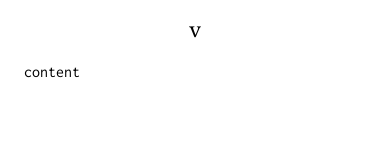
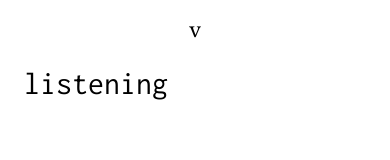
Before and after one commit to williamgturner/myblog, an Astro site: page /myblog/listening in a window 390 px wide. Built offline with nearby package versions, Linux system fonts and the light colour scheme; Astro itself is replaced by a stand-in of ours.

Commit message:
update about page responsiveness for md screen size

```diff
--- a/src/layouts/MainLayout.astro
+++ b/src/layouts/MainLayout.astro
@@ -7,7 +7,7 @@ import Head from "../components/Head.astro";
 <div class="flex flex-col lg:flex-row min-h-screen">
   <Navbar />
 
-  <main class="flex flex-col flex-grow mx-6 lg:mx-40 lg:my-5 overflow-y-auto">
+  <main class="flex flex-col flex-grow mx-6 lg:mx-20 lg:my-5 overflow-y-auto">
     <slot class="content" />
   </main>
 </div>
--- a/src/pages/about.astro
+++ b/src/pages/about.astro
@@ -4,7 +4,7 @@ import Layout from "../layouts/MainLayout.astro";
 
 <Layout>
   <h1>will turner</h1>
-  <div class="flex flex-col-reverse lg:flex-row">
+  <div class="flex flex-col-reverse md:flex-row">
     <p>
       hi, I'm Will — a student passionate about building unique and useful
       full-stack applications. I'm currently in my final year studying Computer
@@ -15,7 +15,7 @@ import Layout from "../layouts/MainLayout.astro";
     <img
       src="/myblog/images/aboutPic.JPG"
       alt="Will turner sitting, wearing a suit"
-      class="mb-5 lg:mb-1 lg:ms-5 w-[50%] lg:w-full lg:justify-self-start rounded-4xl rounded-b-sm"
+      class="mb-5 lg:mb-1 lg:ms-5 w-[50%] md:w-full lg:justify-self-start rounded-4xl rounded-b-sm"
     />
   </div>
   <br />
--- a/src/pages/listening.astro
+++ b/src/pages/listening.astro
@@ -3,5 +3,5 @@ import Layout from "../layouts/MainLayout.astro";
 ---
 
 <Layout>
-  <p>content</p>
+  <h1>listening</h1>
 </Layout>
--- a/src/pages/photos.astro
+++ b/src/pages/photos.astro
@@ -3,5 +3,5 @@ import Layout from "../layouts/MainLayout.astro";
 ---
 
 <Layout>
-  <p>content</p>
+  <h1>photos</h1>
 </Layout>
--- a/src/pages/projects.astro
+++ b/src/pages/projects.astro
@@ -3,5 +3,5 @@ import Layout from "../layouts/MainLayout.astro";
 ---
 
 <Layout>
-  <p>content</p>
+  <h1>projects</h1>
 </Layout>
```
